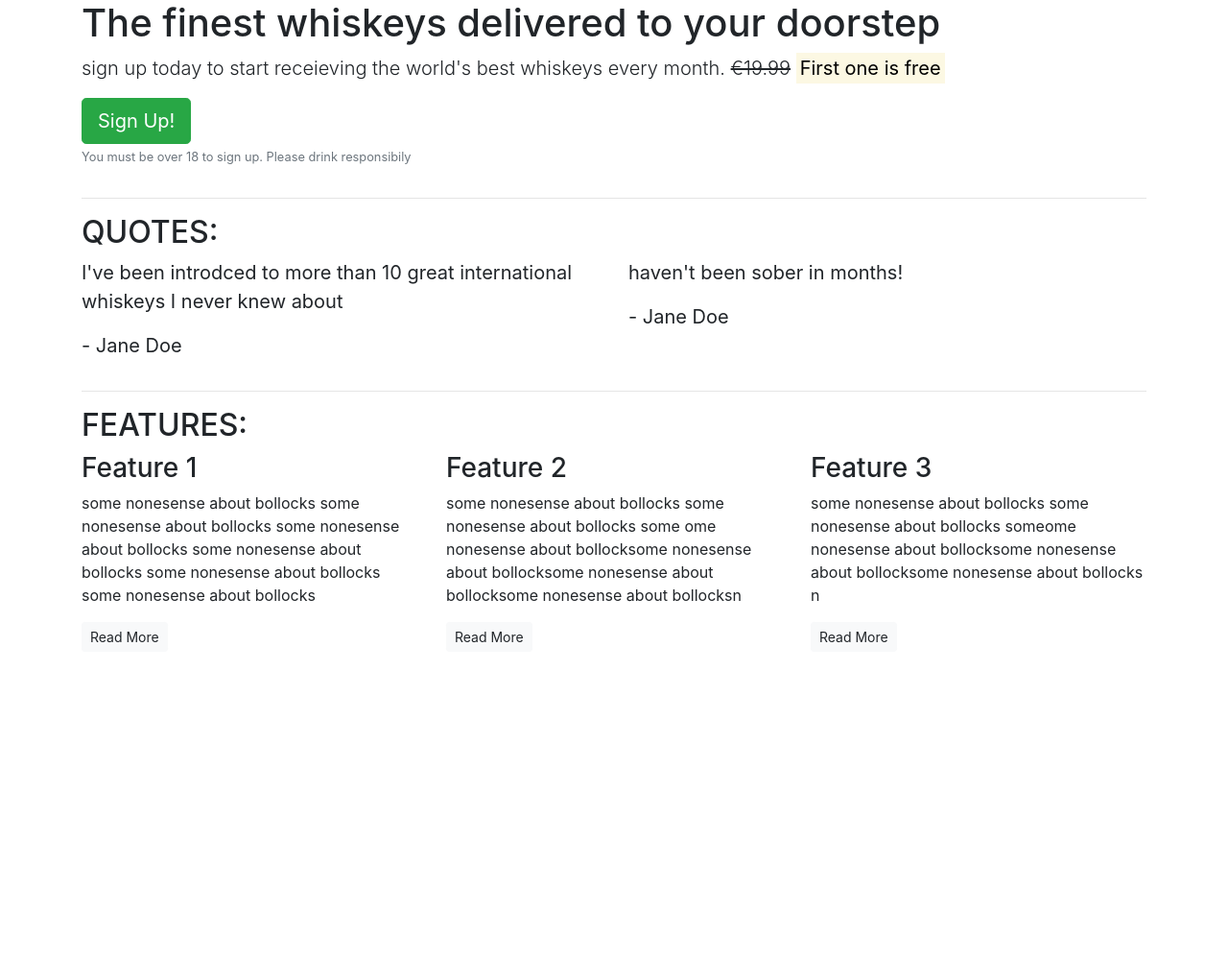
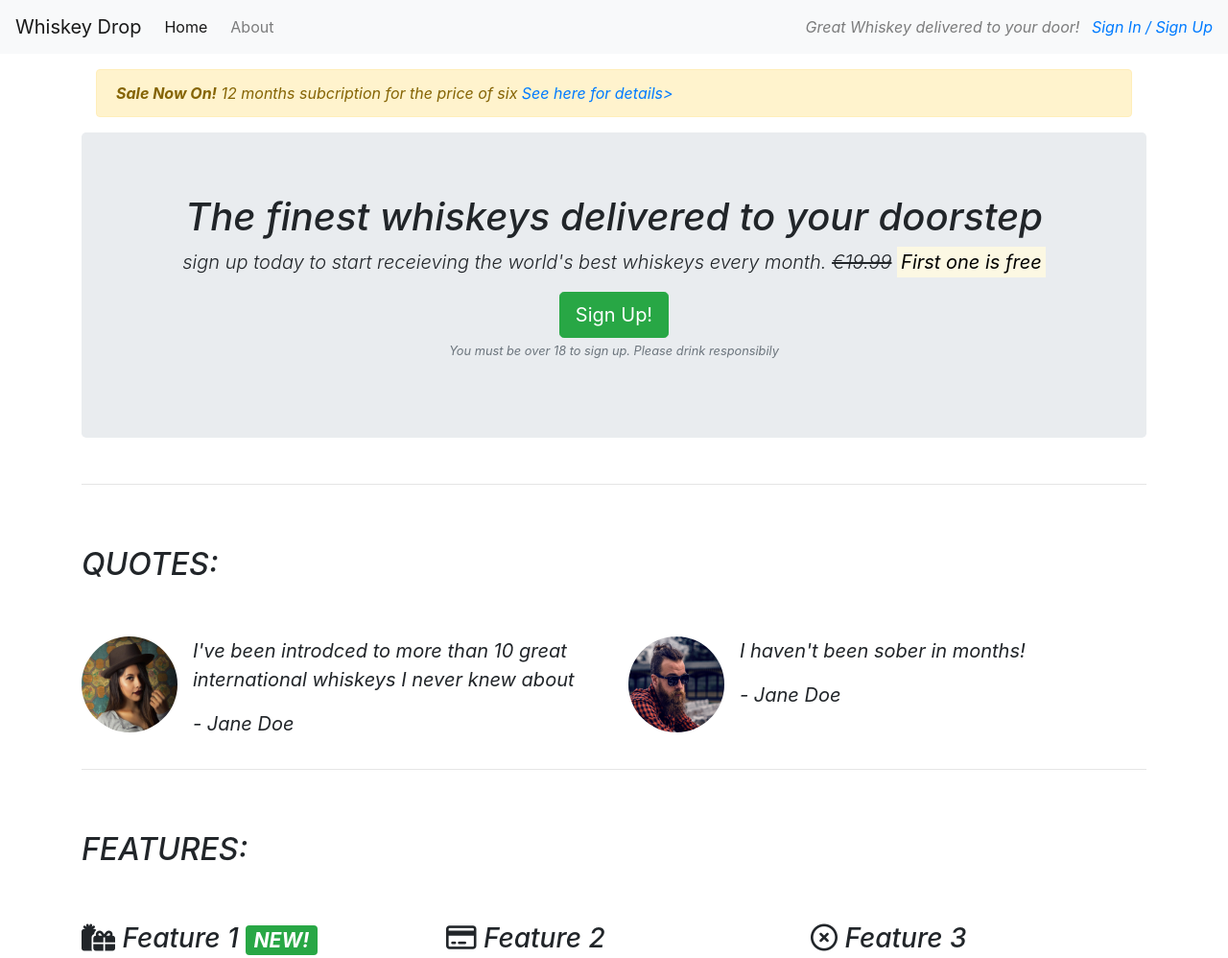
Before and after one commit to FirmoDaniel/Bootstrap, a plain HTML site: page index.html in a window 1280 px wide. Shown: the top 998 px of the page at 96% size. Before the commit the page ends 800 px from the top, so only its background shows below. Drawn offline with nearby package versions, Linux system fonts and the light colour scheme.

Commit message:
Periodic save & Added Images

```diff
--- a/index.html
+++ b/index.html
@@ -6,15 +6,38 @@
     <title>Whiskey Drop | Taste a new whiskey every month</title>
     <link rel="stylesheet" href="https://stackpath.bootstrapcdn.com/bootstrap/4.3.1/css/bootstrap.min.css" integrity="sha384-ggOyR0iXCbMQv3Xipma34MD+dH/1fQ784/j6cY/iJTQUOhcWr7x9JvoRxT2MZw1T" crossorigin="anonymous">
 <script src="https://stackpath.bootstrapcdn.com/bootstrap/4.3.1/js/bootstrap.min.js" integrity="sha384-JjSmVgyd0p3pXB1rRibZUAYoIIy6OrQ6VrjIEaFf/nJGzIxFDsf4x0xIM+B07jRM" crossorigin="anonymous"></script>
+<script src="https://kit.fontawesome.com/2f377630da.js" crossorigin="anonymous"></script>
 </head>
 <body>
-    <article class="container">
+    <nav class="navbar navbar-light bg-light navbar-expand-sm">
+        <a href="/" class="navbar-brand">Whiskey Drop</a>
+        <ul class="navbar-nav mr-auto">
+            <li class="active nav-item mr-2"><a class="nav-link" href="/">Home</a></li>
+            <li class="nav-item mr-2"><a class="nav-link" href="/about">About</a></li>
+            <li class="nav-item mr-2 d-block d-sm-none"><a class="nav-link" href="/login">Sign In / Sign Up</a></li>
+        </ul>
+        <div class="d-none d-md-block">
+            <p class="navbar-text my-auto mr-2"><i>Great Whiskey delivered to your door!<i></p>
+            <a href="/login"> Sign In / Sign Up</a>
+        </div>
+    </nav>
+    <article class="container mt-3">
+    <div class="rom d-none d-sm-block">
+        <div class="col-12">
+         <div class="alert alert-warning">
+         <strong>Sale Now On!</strong> 12 months subcription for the price of six <a href="">See here for details></a>
+         </div>
+        </div>
+    </div>
     <!--Callout-->
     <div class="row">
         <div class="col-12">
-            <section class="callout">
+            <section class="callout jumbotron text-center">
                 <h1>The finest whiskeys delivered to your doorstep</h1>
-                <p class="lead"> sign up today to start receieving the world's best whiskeys every month. <s>€19.99</s> <strong><mark>First one is free</mark></strong></p>
+                <p class="lead"> sign up today to start receieving the world's best whiskeys every month.
+                <s class="d-none d-sm-inline">€19.99</s>
+                <span class="d-inline d-sm-none"><br></span>
+                <strong><mark>First one is free</mark></strong></p>
                 <button class="btn btn-success btn-lg">Sign Up!</button>
                 <p class="text-muted"><small>You must be over 18 to sign up. Please drink responsibily</small></p>
              </section>
@@ -26,22 +49,36 @@
     <!--Quotes -->
     <section class="quotes">
         <div class="row">
-            <div class="col-12">
+            <div class="col-12 my-5">
                 <h2 class ="text-uppercase">Quotes:</h2>
             </div>
         </div>
         <div class="row">
             <div class="col-12 col-md-6">
+                    <div class="media">
+                        <div class="d-none d-sm-block">
+                                <img src="images/girl-image.png" class="rounded-circle mr-3" height=100 width=100 alt="picture of girl">
+                        </div>
+                            <div class="media-body">
                                 <blockquote class="blockquote">
                                         <p>I've been introdced to more than 10 great international whiskeys I never knew about</p>
                                         <p>- Jane Doe</p>
                                 </blockquote>
                             </div>
+                </div>
+            </div>
             <div class="col-12 col-md-6">
+             <div class="media">
+                    <div class="d-none d-sm-block">
+                        <img src="images/guy-image.png" class="rounded-circle mr-3" height=100 width=100 alt="picture of guy">
+                    </div>
+                        <div class="media-body">
                             <blockquote class="blockquote">
-                    <p> haven't been sober in months!</p>
+                                <p>I haven't been sober in months!</p>
                                 <p>- Jane Doe</p>
                             </blockquote>
+                    </div>
+             </div>
             </div>
         </div>
     </section>
@@ -51,14 +88,14 @@
 <!--Features-->
     <section class="features">
         <div class="row">
-            <div class="col-12">
+            <div class="col-12 my-5">
                 <h2 class="text-uppercase">Features:</h2>
             </div>
         </div>
         <div class="row">
             <div class="col-12 col-md-6 col-lg-4">
                 <div class="feature">
-                <h3>Feature 1</h3>
+                <h3><i class="fas fa-gifts d-none d-sm-inline"></i> Feature 1 <span class="badge badge-success">NEW!</span></h3>
                 <p>some nonesense about bollocks some nonesense about bollocks some nonesense about bollocks some nonesense about bollocks some nonesense about bollocks some nonesense about bollocks </p>
                 <p><a class="btn btn-sm btn-light" href="">Read More</a></p>
                 </div>
@@ -66,7 +103,7 @@
 
             <div class="col-12 col-md-6 col-lg-4">
                 <div class="feature">
-                    <h3>Feature 2</h3>
+                    <h3><i class="far fa-credit-card d-none d-sm-inline"></i> Feature 2</h3>
                     <p>some nonesense about bollocks some nonesense about bollocks some ome nonesense about bollocksome nonesense about bollocksome nonesense about bollocksome nonesense about bollocksn</p>
                     <p><a class="btn btn-sm btn-light" href="">Read More</a></p>
                 </div>
@@ -74,7 +111,7 @@
 
             <div class="col-12 d-md-none d-lg-block col-lg-4">
                 <div class="feature">
-                    <h3>Feature 3</h3>
+                    <h3><i class="far fa-times-circle d-none d-sm-inline"></i> Feature 3</h3>
                     <p>some nonesense about bollocks some nonesense about bollocks someome nonesense about bollocksome nonesense about bollocksome nonesense about bollocks n</p>
                     <p><a class="btn btn-sm btn-light" href="">Read More</a></p>
                 </div>
```
Also changed, not shown: images/girl-image.png (added), images/guy-image.png (added). Lines whose indentation alone changed are shown as unchanged.
